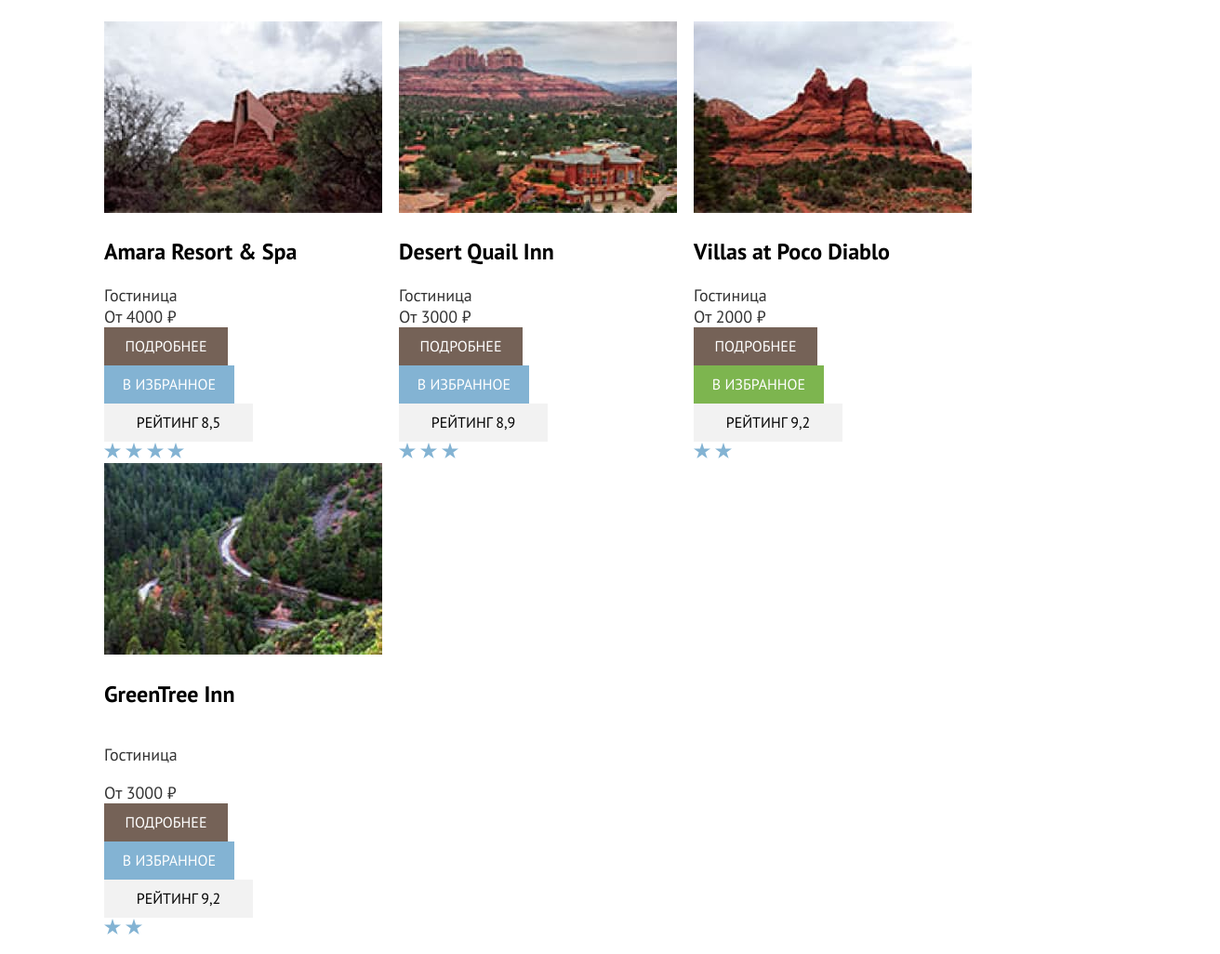
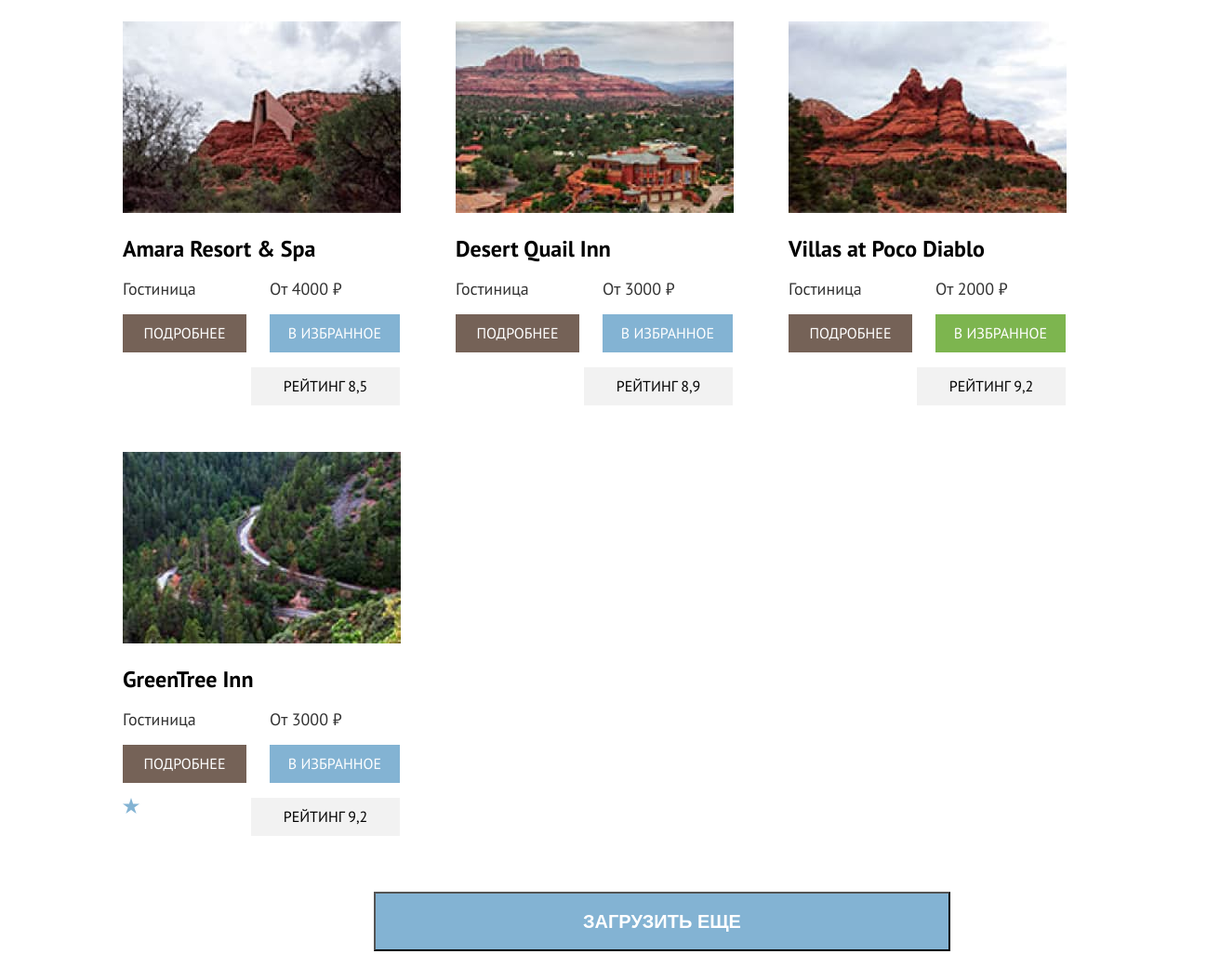
Before and after one commit to htmlacademy-htmlcss/2010839-sedona-33, a website: page catalog.html in a window 1280 px wide. Shown: the part 628-1654 px from the top of the page at 93% size, 1312 px wide, since content can reach past the window. Drawn offline with Linux system fonts and the light colour scheme.

Commit message:
сетки на гридах
оставил каталог на флексах, а часть карточки сделал на grid

карточки гостиниц сделал на флексах и у каждого тертьего отменил отсуп, чтобы они помещались во флекс контейнер, при добавлении новых гостиниц вроде все ок

задание что-то маленькое получилось, я за 10 мин справился, но теории намного больше если честно,  применения этой теории что-то больше нигде не нашел. буду изучать для будущих проектов тогда, информации много

```diff
--- a/catalog.html
+++ b/catalog.html
@@ -148,16 +148,12 @@
         <img class="hotel-card-images" src="images/hotel-amara-resort-spa.jpg" width="299px" height="206px" alt="Amara Resort & Spa">
         <h2 class="hotel-card-title">Amara Resort & Spa</h2>
       </a>
-      <div class="card">
+      <div class="card-options">
       <p class="type-housing">Гостиница</p>
       <p class="hotel-card-price">От 4000 ₽</p>
       <a class="hotel-card-info" href="#">подробнее</a>
       <a class="hotel-card-subscribe" href="#">в избранное</a>
       <p class="hotel-card-rating" href="#">Рейтинг 8,5</p>
-      <img class="" src="images/icon-star.svg" width="18px" height="17px" alt="Рейтинг">
-      <img class="" src="images/icon-star.svg" width="18px" height="17px" alt="Рейтинг">
-      <img class="" src="images/icon-star.svg" width="18px" height="17px" alt="Рейтинг">
-      <img class="" src="images/icon-star.svg" width="18px" height="17px" alt="Рейтинг">
     </div>
     </li>
     <li class="hotel-card">
@@ -165,15 +161,12 @@
         <img class="hotel-card-images" src="images/hotel-desert-quail-inn.jpg" width="299px" height="206px" alt="Desert Quail Inn">
         <h2 class="hotel-card-title">Desert Quail Inn</h2>
       </a>
-      <div class="card">
+      <div class="card-options">
       <p class="type-housing">Гостиница</p>
       <p class="hotel-card-price">От 3000 ₽</p>
       <a class="hotel-card-info" href="#">подробнее</a>
       <a class="hotel-card-subscribe" href="#">в избранное</a>
       <p class="hotel-card-rating" href="#">Рейтинг 8,9</p>
-      <img class="" src="images/icon-star.svg" width="18px" height="17px" alt="Рейтинг">
-      <img class="" src="images/icon-star.svg" width="18px" height="17px" alt="Рейтинг">
-      <img class="" src="images/icon-star.svg" width="18px" height="17px" alt="Рейтинг">
       </div>
     </li>
     <li class="hotel-card">
@@ -181,14 +174,12 @@
         <img class="hotel-card-images" src="images/hotel-villas-poco-diablo.jpg" width="299px" height="206px" alt="Villas at Poco Diablo">
         <h2 class="hotel-card-title">Villas at Poco Diablo</h2>
       </a>
-      <div class="card">
+      <div class="card-options">
       <p class="type-housing">Гостиница</p>
       <p class="hotel-card-price">От 2000 ₽</p>
       <a class="hotel-card-info" href="#">подробнее</a>
       <a class="hotel-card-subscribe hotel-card-subscribe-current" href="#">в избранное</a>
       <p class="hotel-card-rating" href="#">Рейтинг 9,2</p>
-      <img class="" src="images/icon-star.svg" width="18px" height="17px" alt="Рейтинг">
-      <img class="" src="images/icon-star.svg" width="18px" height="17px" alt="Рейтинг">
       </div>
     </li>
     <li class="hotel-card">
@@ -196,13 +187,12 @@
         <img class="hotel-card-images" src="images/hotel-greentree-inn.jpg" width="299px" height="206px" alt="GreenTree Inn">
         <h2 class="hotel-card-title">GreenTree Inn</h2>
       </a>
-      <div class="card">
-      <p class="hotel-type-housing">Гостиница</p>
+      <div class="card-options">
+      <p class="type-housing">Гостиница</p>
       <p class="hotel-card-price">От 3000 ₽</p>
       <a class="hotel-card-info" href="#">подробнее</a>
       <a class="hotel-card-subscribe" href="#">в избранное</a>
       <p class="hotel-card-rating" href="#">Рейтинг 9,2</p>
-      <img class="" src="images/icon-star.svg" width="18px" height="17px" alt="Рейтинг">
       <img class="" src="images/icon-star.svg" width="18px" height="17px" alt="Рейтинг">
       </div>
     </li>
--- a/styles/styles.css
+++ b/styles/styles.css
@@ -415,7 +415,7 @@
   .sort-container {
     display: flex;
     width: 1057px;
-    margin: 41px 72px 53px 72px;
+    margin: 41px 72px 33px 72px;
   }
 
   .search-result {
@@ -452,12 +452,11 @@
 
   .hotels-list {
     display: flex;
-    width: 1200px;
+    width: 1056px;
     flex-wrap: wrap;
     font-size: 18px;
     line-height: 23px;
     color: #333333;
-    list-style: none;
     margin: 0;
     padding: 0;
   }
@@ -465,6 +464,12 @@
   .hotel-card {
     display: flex;
     flex-direction: column;
+    margin-right: 18px;
+    width: 340px;
+  }
+
+  li:nth-child(3n) {
+    margin: 0;
   }
 
   .hotel-card-link {
@@ -473,7 +478,10 @@
     font-weight: 700;
     color: #000000;
     text-decoration: none;
-    margin-right: 18px;
+  }
+
+  .hotel-card-images {
+    margin: 20px 20px 16px;
   }
 
   .type-housing {
@@ -492,6 +500,30 @@
     font-size: 24px;
     line-height: 31px;
     font-weight: 700;
+    width: 300px;
+    margin: 0px;
+    margin-left: 20px;
+  }
+
+  .card-options {
+    margin-left: 20px;
+    margin-right: 20px;
+    margin-top: 16px;
+    margin-bottom: 30px;
+    display: grid;
+    grid-template-columns: 133px 140px;
+    gap: 16px 25px;
+    grid-template-areas:
+    "type-housing hotel-card-price"
+    "hotel-card-info hotel-card-subscribe"
+    "stars hotel-card-rating";
+  }
+
+/*тут область stars для звездочек*/
+
+  .hotel-card-rating {
+    justify-self: end;
+    grid-area: hotel-card-rating;
   }
 
   .hotel-card-price {
```
